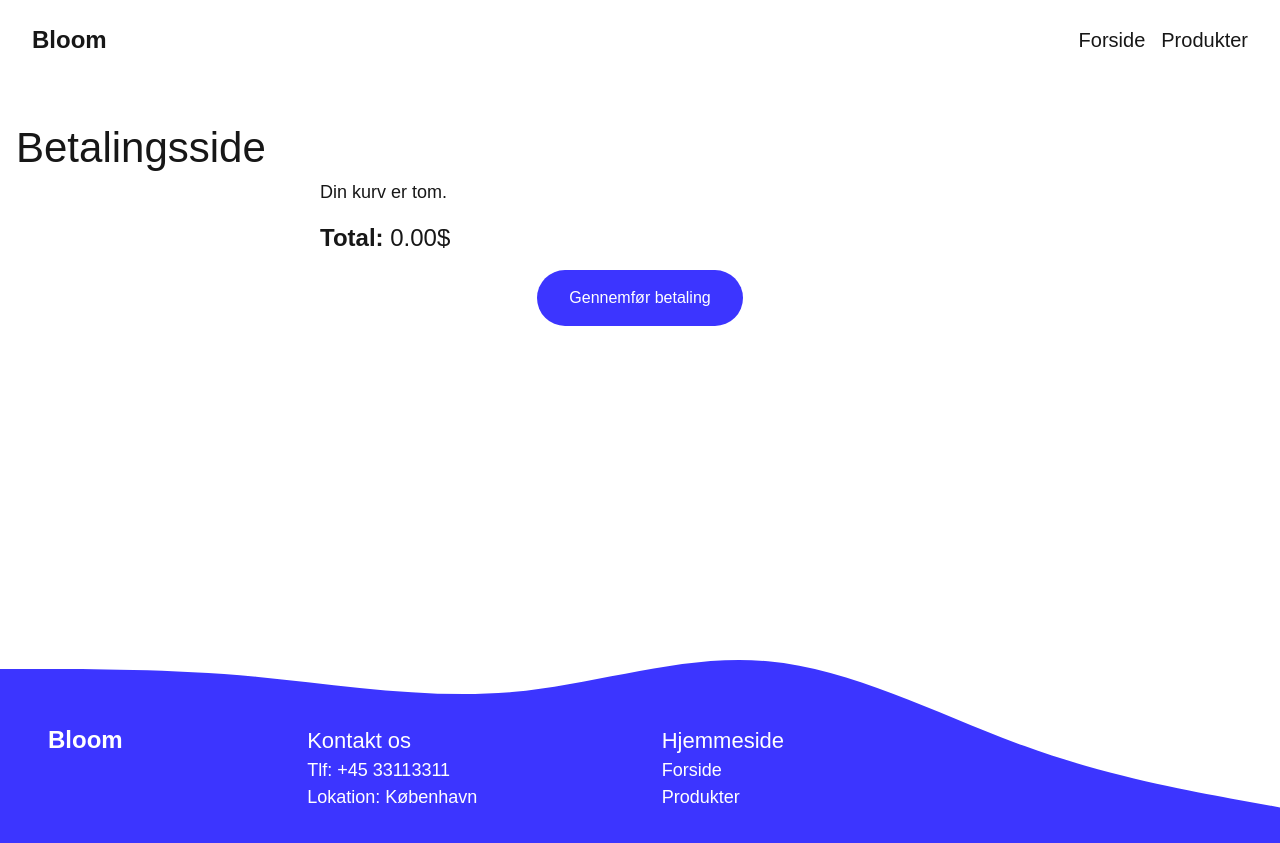
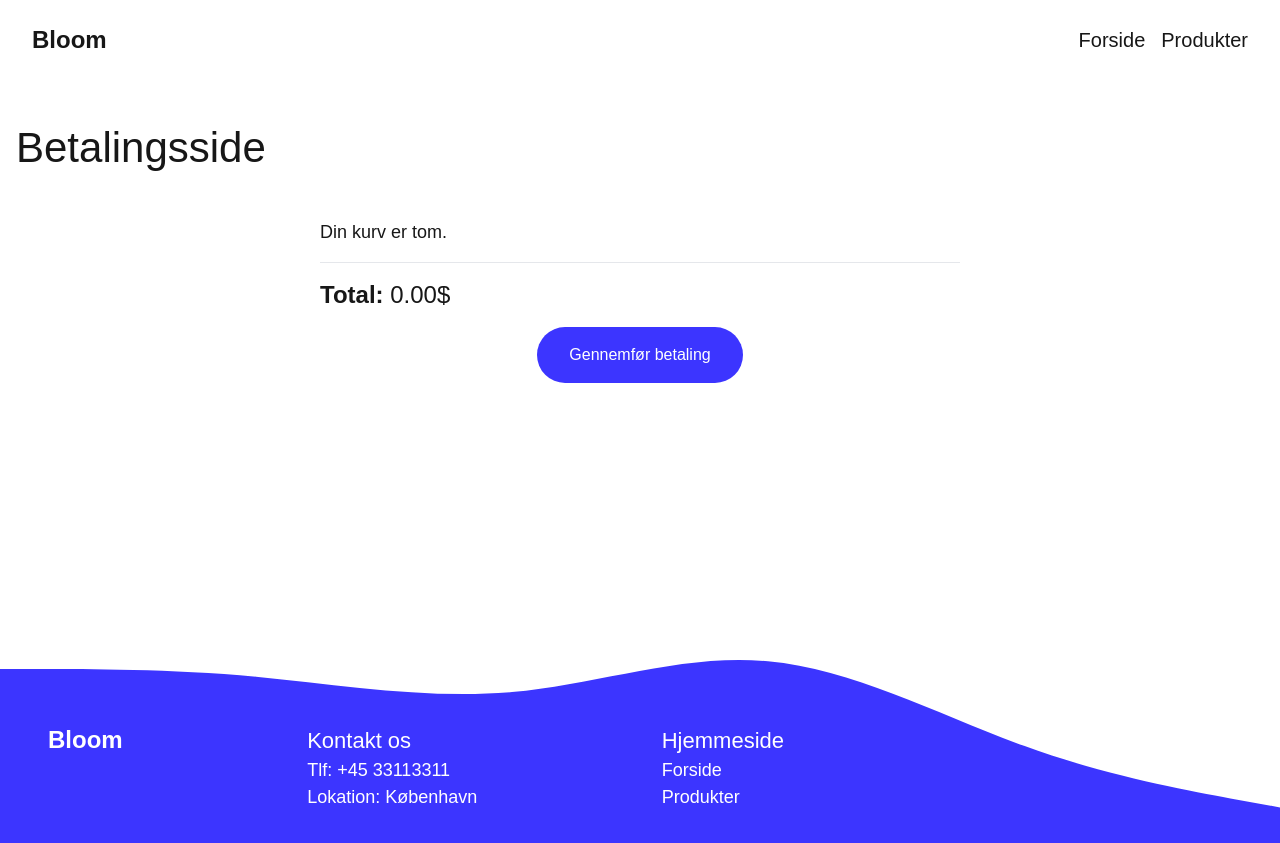
Before and after one commit to ceciliejadach/simpel-shop, a Next.js app: page /payment in a window 1280 px wide. Built offline with nearby package versions, Linux system fonts and the light colour scheme.

Commit message:
færdig med at style payment side

```diff
--- a/src/app/payment/page.js
+++ b/src/app/payment/page.js
@@ -20,7 +20,7 @@ const PaymentPage = () => {
 
   return (
     <section className="max-w-screen-xl mx-auto h-[70vh] p-4">
-      <h1>Betalingsside</h1>
+      <h1 className="mb-10">Betalingsside</h1>
       <div className="max-w-screen-sm mx-auto grid gap-4">
         {/* Betingelse for at hvis cart er længere end 0, så skal produkter blive vist eller skal teksten: "din kurv er tom" blive vist */}
         {cart.length > 0 ? (
@@ -33,6 +33,7 @@ const PaymentPage = () => {
                     <strong>{product.title}</strong>
                   </h3>
                   <p className="text-gray-500 text-sm">{product.brand}</p>
+                  <p>{product.quantity} stk.</p>
                   <p>
                     {product.discountedPrice ? (
                       <>
@@ -50,6 +51,7 @@ const PaymentPage = () => {
           <p>Din kurv er tom.</p>
         )}
         {/* toFixed gør, at decimalerne af den totalle pris bliver reduceret til to decimaler */}
+        <hr />
         <p className="text-2xl">
           <strong>Total:</strong> {totalCartPrice.toFixed(2)}$
         </p>
```
